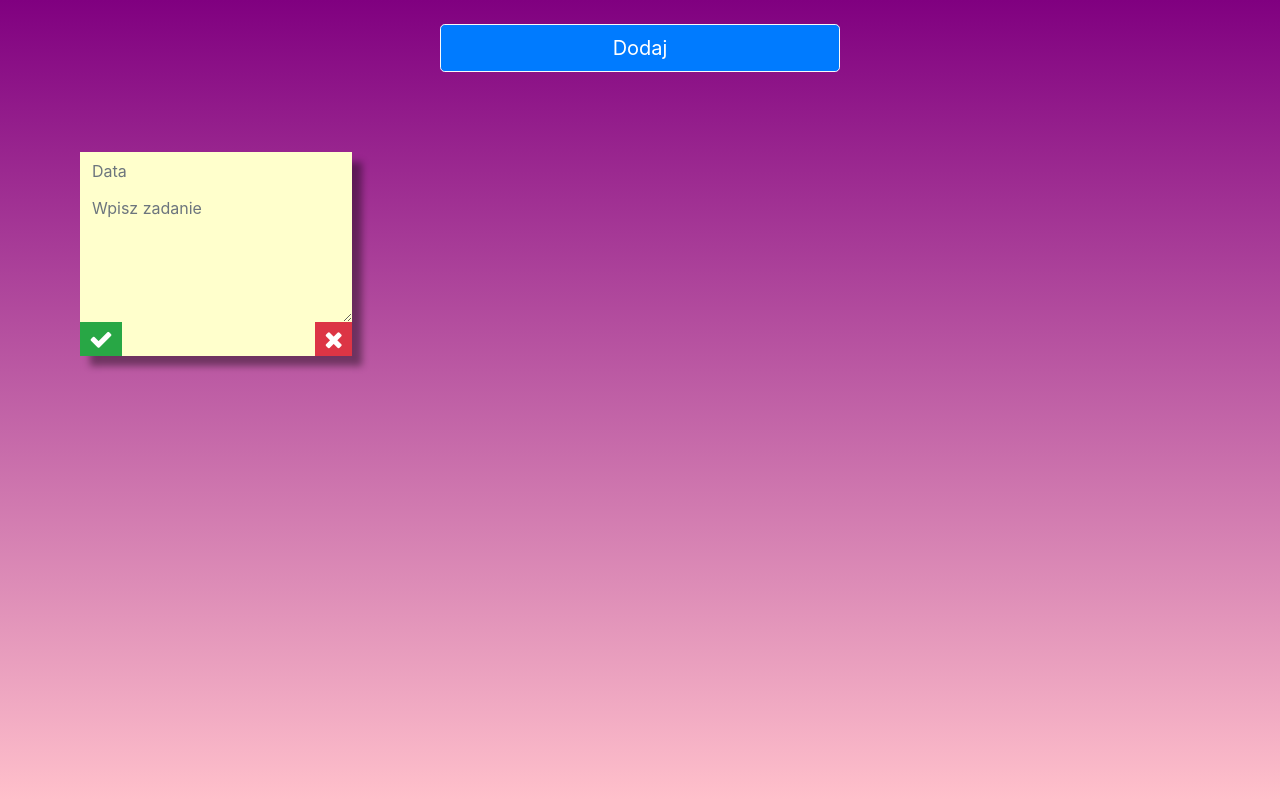
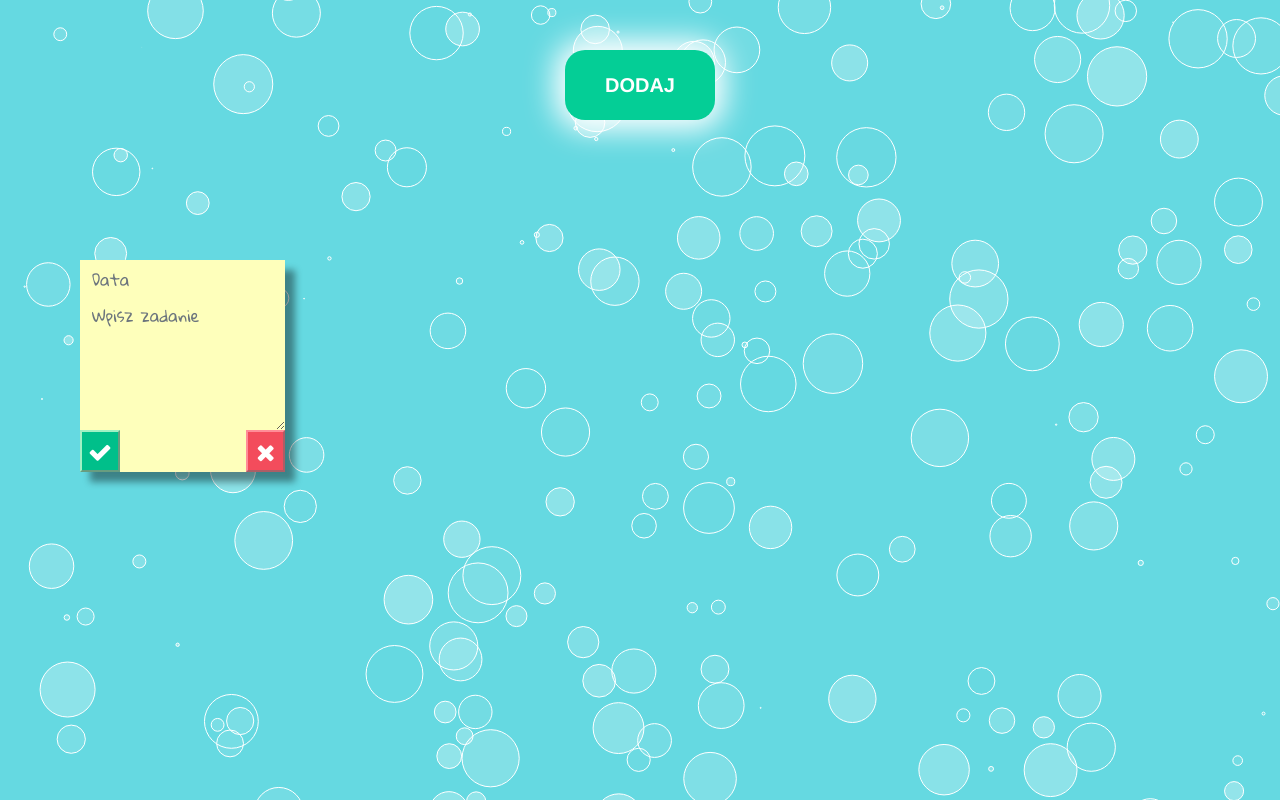
Before and after one commit to KingaSkaskiewicz/KingaSkaskiewicz.github.io-ToDoList, a plain HTML site: page ToDoList/WebSite/wwwroot/index.html in a window 1280 px wide. Drawn offline with nearby package versions, Linux system fonts and the light colour scheme; some packages are replaced by stand-ins of ours.

Commit message:
Style improvements

```diff
--- a/ToDoList/WebSite/wwwroot/content/dist/js/app/controllers/main.controller.js
+++ b/ToDoList/WebSite/wwwroot/content/dist/js/app/controllers/main.controller.js
@@ -1,12 +1,14 @@
-app.controller('mainCtrl', function ($scope) {
+app.controller('mainCtrl', function ($scope, $timeout) {
 
     $scope.model = {
         tasks: [{
             description: '',
             isCompleted: false
-        }]
+        }],
+        button: {
+            animation: false
+        }
     };
-
 
     $scope.addNote = function () {
         $scope.model.tasks.push({
@@ -22,6 +24,119 @@ app.controller('mainCtrl', function ($scope) {
         }
     }
 
+    $scope.model.button.animateButton = function () {
+
+        $scope.model.button.animation = true;
+        $timeout(function () {
+            $scope.model.button.animation = false;
+        }, 700);
+    };
+
+    particlesJS("particles-js",
+        {
+            "particles": {
+                "number": {
+                    "value": 150,
+                    "density": {
+                        "enable": true,
+                        "value_area": 800
+                    }
+                },
+                "color": {
+                    "value": "#fff"
+                },
+                "shape": {
+                    "type": "circle",
+                    "stroke": {
+                        "width": 1,
+                        "color": "#ffffff"
+                    },
+                    "polygon": {
+                        "nb_sides": 5
+                    }
+                },
+                "opacity": {
+                    "value": 0.3,
+                    "random": true,
+                    "anim": {
+                        "enable": false,
+                        "speed": 2.8771228771228774,
+                        "opacity_min": 0.26373626373626374,
+                        "sync": false
+                    }
+                },
+                "size": {
+                    "value": 30,
+                    "random": true,
+                    "anim": {
+                        "enable": false,
+                        "speed": 31.168831168831172,
+                        "size_min": 6.393606393606394,
+                        "sync": false
+                    }
+                },
+                "line_linked": {
+                    "enable": false,
+                    "distance": 200,
+                    "color": "#ffffff",
+                    "opacity": 0.4,
+                    "width": 2
+                },
+                "move": {
+                    "enable": true,
+                    "speed": 2,
+                    "direction": "top",
+                    "random": false,
+                    "straight": false,
+                    "out_mode": "out",
+                    "bounce": false,
+                    "attract": {
+                        "enable": false,
+                        "rotateX": 1657.2100474277727,
+                        "rotateY": 2840.9315098761817
+                    }
+                }
+            },
+            "interactivity": {
+                "detect_on": "canvas",
+                "events": {
+                    "onhover": {
+                        "enable": true,
+                        "mode": "bubble"
+                    },
+                    "onclick": {
+                        "enable": false,
+                        "mode": "bubble"
+                    },
+                    "resize": true
+                },
+                "modes": {
+                    "bubble": {
+                        "distance": 200,
+                        "size": 4,
+                        "duration": 0.3,
+                        "opacity": 1,
+                        "speed": 3
+                    },
+                    "repulse": {
+                        "distance": 200,
+                        "duration": 0.4
+                    },
+                    "push": {
+                        "particles_nb": 4
+                    },
+                    "remove": {
+                        "particles_nb": 2
+                    }
+                }
+            },
+            "retina_detect": true
+        }
+    );
+
+
+
+
 
 
 });
--- a/ToDoList/WebSite/wwwroot/content/src/sass/style.scss
+++ b/ToDoList/WebSite/wwwroot/content/src/sass/style.scss
@@ -1,7 +1,25 @@
+$pistachio: #01a54a;
+$button-bg: $pistachio;
+$button-text-color: #fff;
 
-#grad {
+
+#particles-js {
+    position: fixed;
+    width: 100%;
     height: 100%;
-    background-image: linear-gradient(purple, pink);
+    background-color: #65d9e1;
+    background-image: url("");
+    background-size: cover;
+    background-position: 50% 50%;
+}
+
+#particles-js canvas {
+    display: block;
+    vertical-align: bottom;
+    position: absolute;
+    width: 100%;
+    height: 100%;
+    z-index: 0;
 }
 
 ul, li {
@@ -22,20 +40,135 @@ ul {
 }
 
 .paper-note {
+    font-family: 'Gloria Hallelujah';
+    position: relative;
+    z-index: 1;
     box-shadow: 10px 10px 7px rgba(0,0,0,0.4);
     text-decoration: none;
     color: #000;
-    background: #ffc;
+    background: #feffbb;
     display: block;
-    font-size: 22px;
     transition: transform .15s linear;
-}
-
-.btn:focus, .btn:active {
-    outline: none !important;
-    box-shadow: none !important;
 }
 
 .strike-out {
     text-decoration: line-through;
 }
+
+.button-done {
+    font-size: 24px;
+    color: #fff;
+    background-color: #00bf8a;
+    border: 2px outset #a0f1c4;
+}
+
+.button-cancel {
+    font-size: 24px;
+    color: #fff;
+    background-color: #f34c5c;
+    float: right;
+    border: 2px outset #ff8d98;
+    padding: 1px 8px;
+}
+
+.button-done:focus, .button-done:active, .button-cancel:focus, .button-cancel:active {
+    outline: none !important;
+}
+
+.bubbly-button {
+    font-family: 'Helvetica', 'Arial', sans-serif;
+    font-weight: bold;
+    font-size: 20px;
+    padding: 1em 2em;
+    margin-top: 50px;
+    margin-bottom: 60px;
+    background-color: #04ce96;
+    color: #fff;
+    border-radius: 20px;
+    border: none;
+    cursor: pointer;
+    position: relative;
+    transition: transform ease-in 0.1s, box-shadow ease-in 0.25s;
+    box-shadow: 0px 0px 30px 10px #ffffff;
+
+    &:focus {
+        outline: 0;
+    }
+
+    &:before, &:after {
+        position: absolute;
+        content: '';
+        display: block;
+        width: 140%;
+        height: 100%;
+        left: -20%;
+        z-index: -1000;
+        transition: all ease-in-out 0.5s;
+        background-repeat: no-repeat;
+    }
+
+    &:before {
+        display: none;
+        top: -75%;
+        background-image: radial-gradient(circle, #ffffffba 20%, transparent 20%), radial-gradient(circle, transparent 20%, #01a54a85 20%, transparent 30%), radial-gradient(circle, $button-bg 20%, transparent 20%), radial-gradient(circle, #ffffffba 20%, transparent 20%), radial-gradient(circle, transparent 10%, #01a54a85 15%, transparent 20%), radial-gradient(circle, $button-bg 20%, transparent 20%), radial-gradient(circle, #fff 20%, transparent 20%), radial-gradient(circle, #01a54a85 20%, transparent 20%), radial-gradient(circle, $button-bg 20%, transparent 20%);
+        background-size: 20% 20%, 40% 40%, 30% 30%, 40% 40%, 36% 36%, 20% 20%, 30% 30%, 20% 20%, 36% 36%;
+    }
+
+    &:after {
+        display: none;
+        bottom: -75%;
+        background-image: radial-gradient(circle, $button-bg 20%, transparent 20%), radial-gradient(circle, #ffffffba 20%, transparent 20%), radial-gradient(circle, transparent 10%, #01a54a85 15%, transparent 20%), radial-gradient(circle, $button-bg 20%, transparent 20%), radial-gradient(circle, #ffffffba 20%, transparent 20%), radial-gradient(circle, #01a54a85 20%, transparent 20%), radial-gradient(circle, $button-bg 20%, transparent 20%);
+        background-size: 30% 30%, 40% 40%, 36% 36%, 40% 40%, 30% 30%, 20% 20%, 40% 40%;
+    }
+
+    &:active {
+        transform: scale(0.9);
+        background-color: darken($button-bg, 5%);
+        box-shadow: 0 2px 25px rgba(255, 0, 130, 0.2);
+    }
+
+    &.animate {
+        &:before {
+            z-index: 7;
+            display: block;
+            animation: topBubbles ease-in-out 0.7s forwards;
+        }
+
+        &:after {
+            z-index: 7;
+            display: block;
+            animation: bottomBubbles ease-in-out 0.7s forwards;
+        }
+    }
+}
+
+
+@keyframes topBubbles {
+    0% {
+        background-position: 5% 90%, 10% 90%, 10% 90%, 15% 90%, 25% 90%, 25% 90%, 40% 90%, 55% 90%, 70% 90%;
+    }
+
+    50% {
+        background-position: 0% 80%, 0% 20%, 10% 40%, 20% 0%, 30% 30%, 22% 50%, 50% 50%, 65% 20%, 90% 30%;
+    }
+
+    100% {
+        background-position: 0% 70%, 0% 10%, 10% 30%, 20% -10%, 30% 20%, 22% 40%, 50% 40%, 65% 10%, 90% 20%;
+        background-size: 0% 0%, 0% 0%, 0% 0%, 0% 0%, 0% 0%, 0% 0%;
+    }
+}
+
+@keyframes bottomBubbles {
+    0% {
+        background-position: 10% -10%, 30% 10%, 55% -10%, 70% -10%, 85% -10%, 70% -10%, 70% 0%;
+    }
+
+    50% {
+        background-position: 0% 80%, 20% 80%, 45% 60%, 60% 100%, 75% 70%, 95% 60%, 105% 0%;
+    }
+
+    100% {
+        background-position: 0% 90%, 20% 90%, 45% 70%, 60% 110%, 75% 80%, 95% 70%, 110% 10%;
+        background-size: 0% 0%, 0% 0%, 0% 0%, 0% 0%, 0% 0%, 0% 0%;
+    }
+}
--- a/ToDoList/WebSite/wwwroot/index.html
+++ b/ToDoList/WebSite/wwwroot/index.html
@@ -1,4 +1,3 @@
-﻿
 <!DOCTYPE html>
 <html lang="pl">
 <head>
@@ -13,16 +12,20 @@
     <script src="https://kit.fontawesome.com/a076d05399.js"></script>
     <link rel="stylesheet" href="https://cdnjs.cloudflare.com/ajax/libs/font-awesome/4.7.0/css/font-awesome.min.css">
     <link rel="stylesheet" href="content/dist/css/style.css">
+    <script src="https://cdn.jsdelivr.net/particles.js/2.0.0/particles.min.js"></script>
     <script src="https://ajax.googleapis.com/ajax/libs/angularjs/1.6.9/angular.min.js"></script>
     <script src="https://ajax.googleapis.com/ajax/libs/angularjs/1.6.9/angular-route.js"></script>
     <link href='https://fonts.googleapis.com/css?family=Gloria Hallelujah' rel='stylesheet'>
+
 </head>
-<body ng-app="myApp" ng-controller="mainCtrl" id="grad">
+<body ng-app="myApp" ng-controller="mainCtrl">
+
+    <div id="particles-js"></div>
 
 
 
     <div class="text-center">
-        <button class="btn btn-primary btn-lg border-light" style="width: 400px" ng-click="addNote()">Dodaj</button>
+        <button class="bubbly-button" ng-class="{'animate': model.button.animation }" ng-click="addNote(); model.button.animateButton()">DODAJ</button>
     </div>
 
     <div>
@@ -33,8 +36,8 @@
                     <div class="form-group">
                         <input type="text" class=" form-control bg-transparent shadow-none border-0" name="date" placeholder="Data">
                         <textarea class="form-control bg-transparent shadow-none border-0" rows="5" ng-model="item.description" ng-class="{ 'strike-out' : item.isCompleted }" placeholder="Wpisz zadanie"></textarea>
-                            <button class="btn rounded-0 btn-success btn-sm" ng-click="item.isCompleted = true"><i style="font-size:24px" class="fa">&#xf00c;</i></button>
-                            <button class="btn rounded-0 btn-danger btn-sm float-right" ng-click="deleteNote(item)"><i style="font-size:24px" class="fa">&#xf00d;</i></button>
+                        <button class="button-done" ng-click="item.isCompleted = true"><i class="fa">&#xf00c;</i></button>
+                        <button class="button-cancel" ng-click="deleteNote(item)"><i class="fa">&#xf00d;</i></button>
                     </div>
 
                 </form>
```
Also changed, not shown: ToDoList/WebSite/wwwroot/content/dist/css/style.css. Lines whose indentation alone changed are shown as unchanged.
